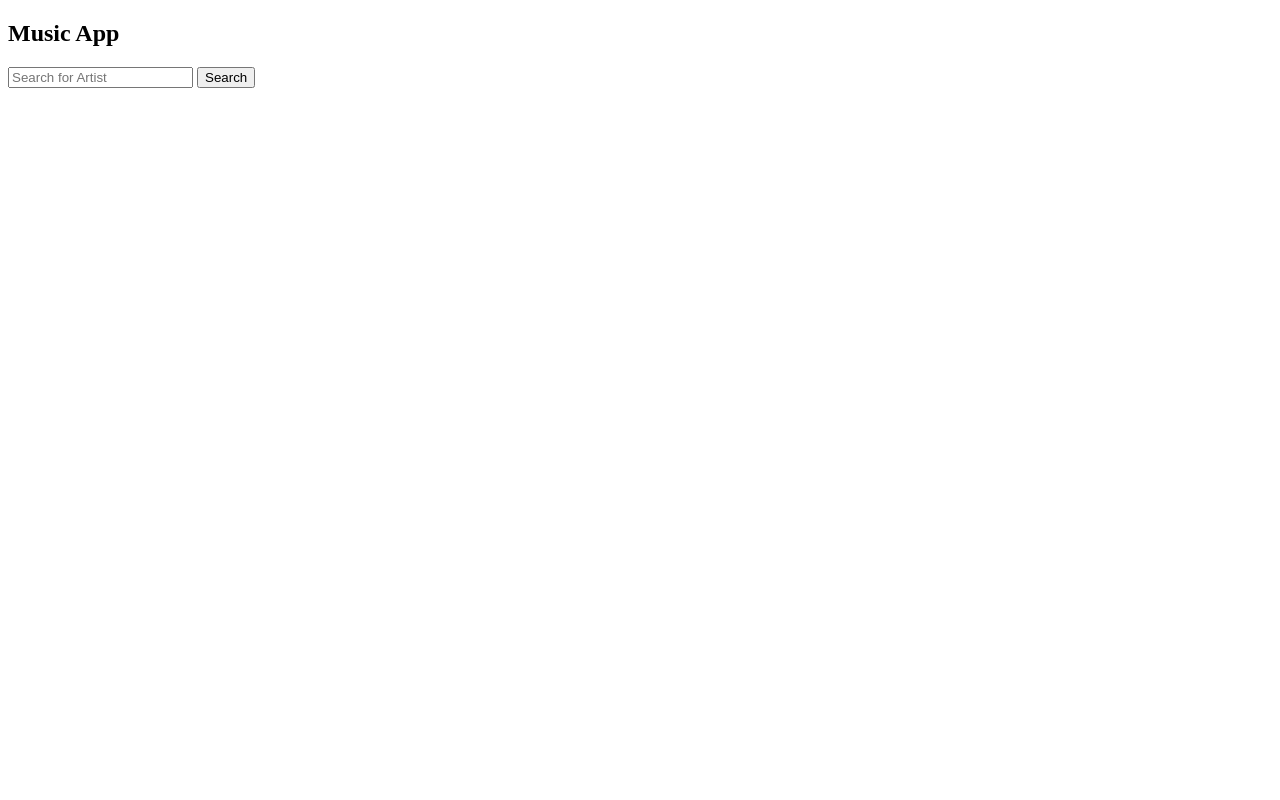
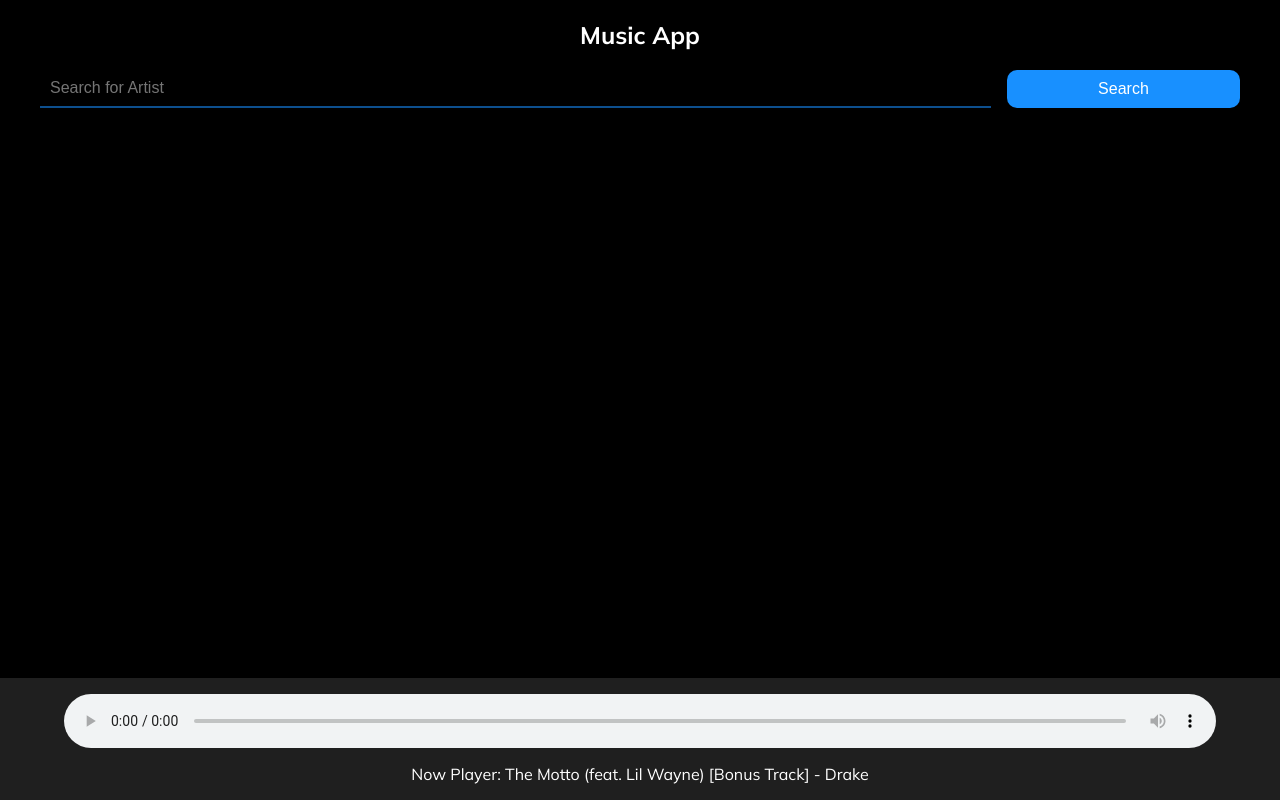
Before and after one commit to Momentum-Team-13/mytunes-devandres-tech, a website: page index.html in a window 1280 px wide. Drawn offline with Linux system fonts and the light colour scheme.

Commit message:
set form styles

```diff
--- a/index.html
+++ b/index.html
@@ -5,26 +5,35 @@
     <meta name="viewport" content="width=device-width, initial-scale=1.0" />
     <script src="main.js" defer></script>
     <link rel="stylesheet" href="style.css" />
+    <link rel="preconnect" href="https://fonts.googleapis.com" />
+    <link rel="preconnect" href="https://fonts.gstatic.com" crossorigin />
+    <link
+      href="https://fonts.googleapis.com/css2?family=Mulish:wght@400;700&display=swap"
+      rel="stylesheet"
+    />
     <title>Music Search</title>
   </head>
   <body>
     <section id="wrapper">
       <h1>Music App</h1>
+
       <div className="searchContainer">
         <form id="form">
           <input placeholder="Search for Artist" type="text" id="formInput" />
           <button>Search</button>
         </form>
+
         <div id="formResults"></div>
-        <div id="musicPlayer"></div>
-        <!-- <div id="musicPlayer">
+
+        <!-- <div id="musicPlayer"></div> -->
+        <div id="musicPlayer">
           <audio controls="">
             <source
               src="https://audio-ssl.itunes.apple.com/itunes-assets/AudioPreview125/v4/06/4f/a4/064fa42b-8b9e-a59d-83b6-ec579bf5abbb/mzaf_3816250353681043183.plus.aac.p.m4a"
             />
           </audio>
           <p>Now Player: The Motto (feat. Lil Wayne) [Bonus Track] - Drake</p>
-        </div> -->
+        </div>
       </div>
     </section>
   </body>
--- a/main.js
+++ b/main.js
@@ -2036,7 +2036,7 @@ document.addEventListener('DOMContentLoaded', () => {
     musicPlayer.appendChild(audioEl)
     musicPlayer.appendChild(
       document.createElement('p')
-    ).innerText = `Now Player: ${e.target.dataset.songInfo}`
+    ).innerText = `Now Playing: ${e.target.dataset.songInfo}`
   })
 
   const removeAllChildNodes = (parent) => {
--- a/style.css
+++ b/style.css
@@ -1,6 +1,58 @@
+body {
+  background-color: black;
+  color: #fff;
+  font-family: 'Mulish', sans-serif;
+}
+
+#wrapper {
+  padding-left: 2rem;
+  padding-right: 2rem;
+}
+
+#wrapper > h1 {
+  text-align: center;
+}
+
 audio {
   width: 90%;
   margin-top: 1rem;
+}
+
+#form {
+  display: flex;
+  height: 2.4rem;
+  margin-bottom: 4rem;
+}
+
+#form > input {
+  font-size: 1rem;
+  width: 80%;
+  background-color: black;
+  color: #fff;
+  border: none;
+  border-bottom: 2px solid #188fff8e;
+  padding: 5px 10px;
+  outline: none;
+  transition: all 0.3s;
+}
+
+#form > input:focus {
+  border-bottom: 2px solid #188fff;
+  transition: all 0.3s;
+}
+
+#form > button {
+  margin-left: 1rem;
+  width: 20%;
+  font-size: 1rem;
+  background-color: #1890ff;
+  color: #fff;
+  border: none;
+  border-radius: 10px;
+}
+
+#form > button:hover {
+  cursor: pointer;
 }
 
 #formResults {
@@ -12,7 +64,7 @@ audio {
   left: 0;
   bottom: 0;
   width: 100%;
-  background-color: red;
+  background-color: rgb(31, 31, 31);
   display: flex;
   flex-direction: column;
   justify-content: center;
```
